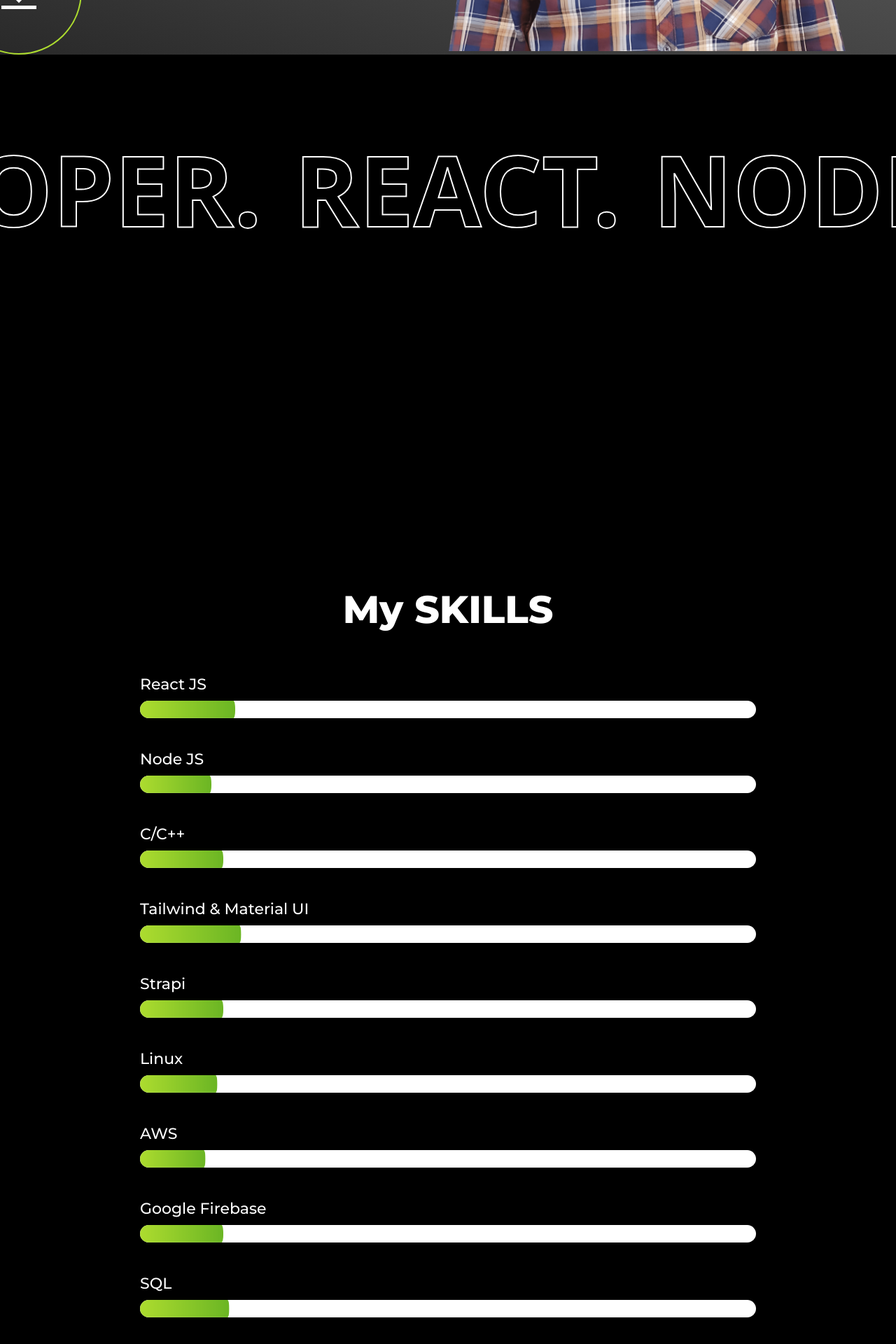
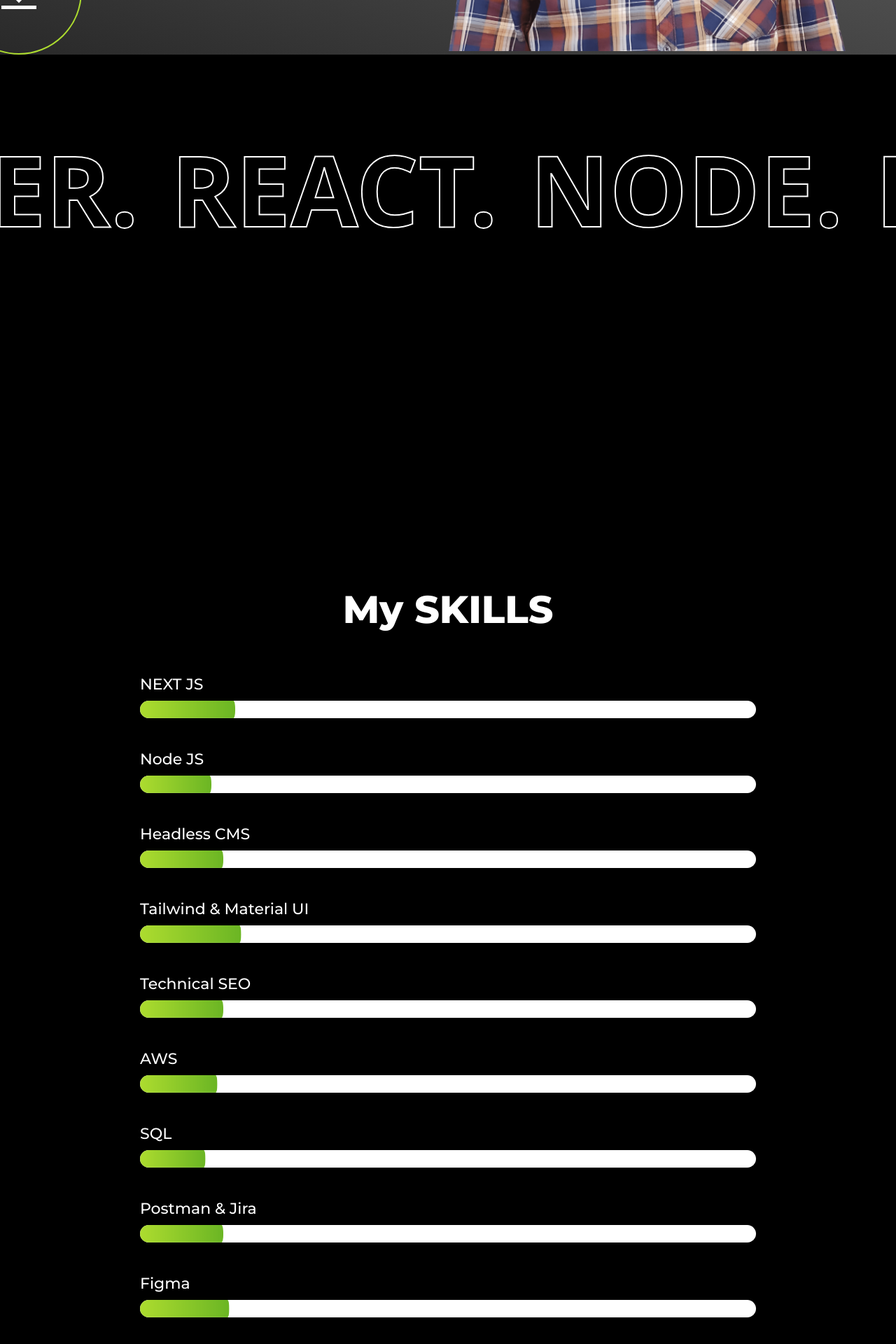
Before and after one commit to khubaibkm/my-portfolio, a Next.js app: page / in a window 1280 px wide. Shown: the part 722-2642 px from the top of the page at 70% size. Built offline with nearby package versions, Linux system fonts and the light colour scheme.

Commit message:
content updated

```diff
--- a/app/page.js
+++ b/app/page.js
@@ -273,7 +273,7 @@
           <h2>Welcome to my Portfolio!</h2>
           <p>
             A Software developer from INDIA. <br />
-            Passionate about building web applications!
+            Passionate about building Optimized web applications!
           </p>
           <div id="mypic"></div>
           <div id="arr">
@@ -292,35 +292,37 @@
               <h4>WEB DEVELOPER.&nbsp;</h4>
               <h4>REACT.&nbsp;</h4>
               <h4>NODE.&nbsp;</h4>
-              <h4>STRAPI.&nbsp;</h4>
+              <h4>HEADLESS CMS.&nbsp;</h4>
+              <h4>SEO.&nbsp;</h4>
+              <h4>SQL.&nbsp;</h4>
+              <h4>AWS.&nbsp;</h4>
               <h4>LINUX.&nbsp;</h4>
-              <h4>AWS.&nbsp;</h4>
-              <h4>SQL.&nbsp;</h4>
             </div>
             <div id="scroller1">
               <h4>WEB DEVELOPER.&nbsp;</h4>
               <h4>REACT.&nbsp;</h4>
               <h4>NODE.&nbsp;</h4>
-              <h4>STRAPI.&nbsp;</h4>
+              <h4>HEADLESS CMS.&nbsp;</h4>
+              <h4>SEO.&nbsp;</h4>
+              <h4>SQL.&nbsp;</h4>
+              <h4>AWS.&nbsp;</h4>
               <h4>LINUX.&nbsp;</h4>
-              <h4>AWS.&nbsp;</h4>
-              <h4>SQL.&nbsp;</h4>
             </div>
           </div>
 
           <div id="about-me">
             <div id="aboutin">
               <h3>ABOUT ME</h3>
-              <p>
-              Full Stack Developer passionate about creating responsive and user-friendly web applications. Proficient in modern technologies like React.js, Node.js, and Firebase, with experience in building scalable solutions, real-time data storage, and user authentication. Skilled in GSAP for animations and adept at leveraging tools like Postman, Strapi, Sequelize, and cloud platforms like AWS. Strong foundation in collaborative development environments, MVC architecture, and database management with SQL.
-              </p>
+              <p><strong>Full Stack Developer</strong> skilled in building responsive, user-friendly, and optimized web applications using Next.js, Node.js, and Express. Experienced in creating scalable REST APIs, secure authentication systems, and integrating headless CMS like Strapi.</p>
+
+              <p>Currently working as an <strong>SDE 1</strong> at <strong>AlphaSaaS</strong>, contributing to SaaS product development. Proficient with tools like Postman, Sequelize, GSAP, and AWS, with a solid grasp of MVC architecture and SQL databases.</p>
             </div>
           </div>
 
           <div className="skills">
             <h2>My SKILLS</h2>
             <div className="skill">
-              <div className="skill-name">React JS</div>
+              <div className="skill-name">NEXT JS</div>
               <div className="skill-bar">
                 <div className="skill-level" data-width="80%"></div>
               </div>
@@ -332,7 +334,7 @@
               </div>
             </div>
             <div className="skill">
-              <div className="skill-name">C/C++</div>
+              <div className="skill-name">Headless CMS</div>
               <div className="skill-bar">
                 <div className="skill-level" data-width="70%"></div>
               </div>
@@ -344,31 +346,31 @@
               </div>
             </div>
             <div className="skill">
-              <div className="skill-name">Strapi</div>
+              <div className="skill-name">Technical SEO</div>
               <div className="skill-bar">
                 <div className="skill-level" data-width="70%"></div>
               </div>
             </div>
             <div className="skill">
-              <div className="skill-name">Linux</div>
+              <div className="skill-name">AWS</div>
               <div className="skill-bar">
                 <div className="skill-level" data-width="65%"></div>
               </div>
             </div>
             <div className="skill">
-              <div className="skill-name">AWS</div>
+              <div className="skill-name">SQL</div>
               <div className="skill-bar">
                 <div className="skill-level" data-width="55%"></div>
               </div>
             </div>
             <div className="skill">
-              <div className="skill-name">Google Firebase</div>
+              <div className="skill-name">Postman & Jira</div>
               <div className="skill-bar">
                 <div className="skill-level" data-width="70%"></div>
               </div>
             </div>
             <div className="skill">
-              <div className="skill-name">SQL</div>
+              <div className="skill-name">Figma</div>
               <div className="skill-bar">
                 <div className="skill-level" data-width="75%"></div>
               </div>
```
Lines whose indentation alone changed are shown as unchanged.
